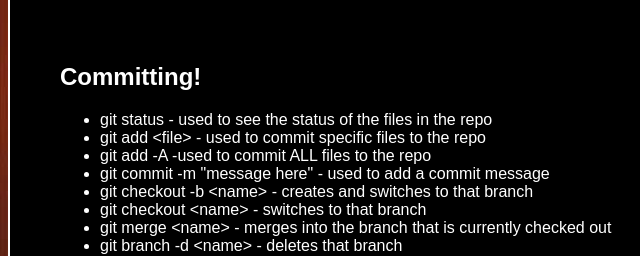
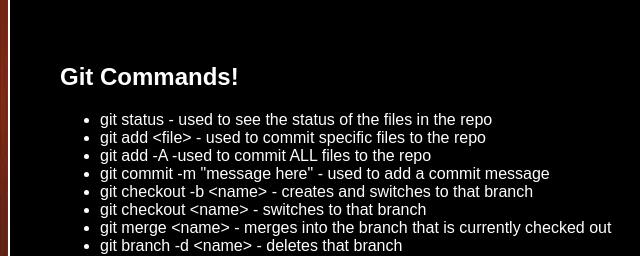
Before and after one commit to veronicamarsh-volusion/crispy-octo-parakeet, a plain HTML site: page index.html in a window 1280 px wide. Shown: the part 513-769 px from the top of the page, 0-640 px from the left. Drawn offline with nearby package versions, Linux system fonts and the light colour scheme; files whose address does not match are found by name.

Commit message:
Modified content for git commands

```diff
--- a/index.html
+++ b/index.html
@@ -22,7 +22,7 @@
 		<p>In order for the correct styles to be applied to the page, the styles.css file needs to be specified in the index.html file with the link tag.</p>
 	</section>
 	<article>
-		<h2 class="headings">Committing!</h2>
+		<h2 class="headings">Git Commands!</h2>
 		<ul>
 			<li>git status - used to see the status of the files in the repo</li>
 			<li>git add &lt;file&gt; - used to commit specific files to the repo</li>
```
